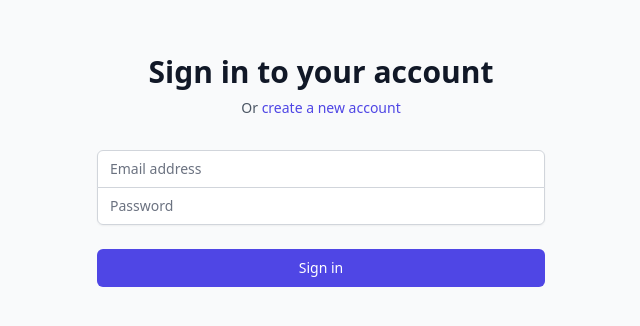
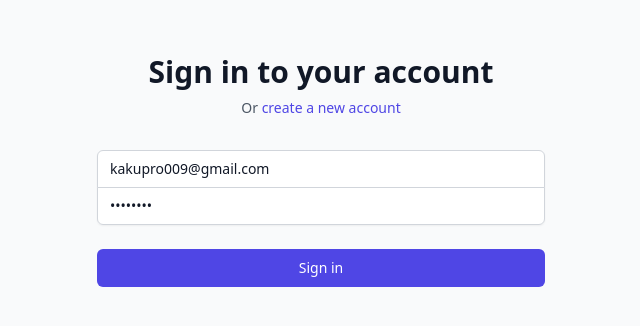
Before and after one commit to Killnoymous/pegasus, a Next.js app in the folder frontend/: page /login in a window 1280 px wide. Shown: the part 242-568 px from the top of the page, without its empty margins (319-959 px from the left). Built offline with nearby package versions, Linux system fonts and the light colour scheme; no server answers.

Commit message:
Pre-fill login credentials

```diff
--- a/frontend/app/login/page.tsx
+++ b/frontend/app/login/page.tsx
@@ -8,8 +8,8 @@ import { setTokens } from '@/lib/auth'
 
 export default function LoginPage() {
   const router = useRouter()
-  const [email, setEmail] = useState('')
-  const [password, setPassword] = useState('')
+  const [email, setEmail] = useState('kakupro009@gmail.com')
+  const [password, setPassword] = useState('Kaku@009')
   const [error, setError] = useState('')
   const [loading, setLoading] = useState(false)
 
--- a/frontend/app/signup/page.tsx
+++ b/frontend/app/signup/page.tsx
@@ -8,8 +8,8 @@ import { setTokens } from '@/lib/auth'
 
 export default function SignupPage() {
   const router = useRouter()
-  const [email, setEmail] = useState('')
-  const [password, setPassword] = useState('')
+  const [email, setEmail] = useState('kakupro009@gmail.com')
+  const [password, setPassword] = useState('Kaku@009')
   const [fullName, setFullName] = useState('')
   const [error, setError] = useState('')
   const [loading, setLoading] = useState(false)
```
